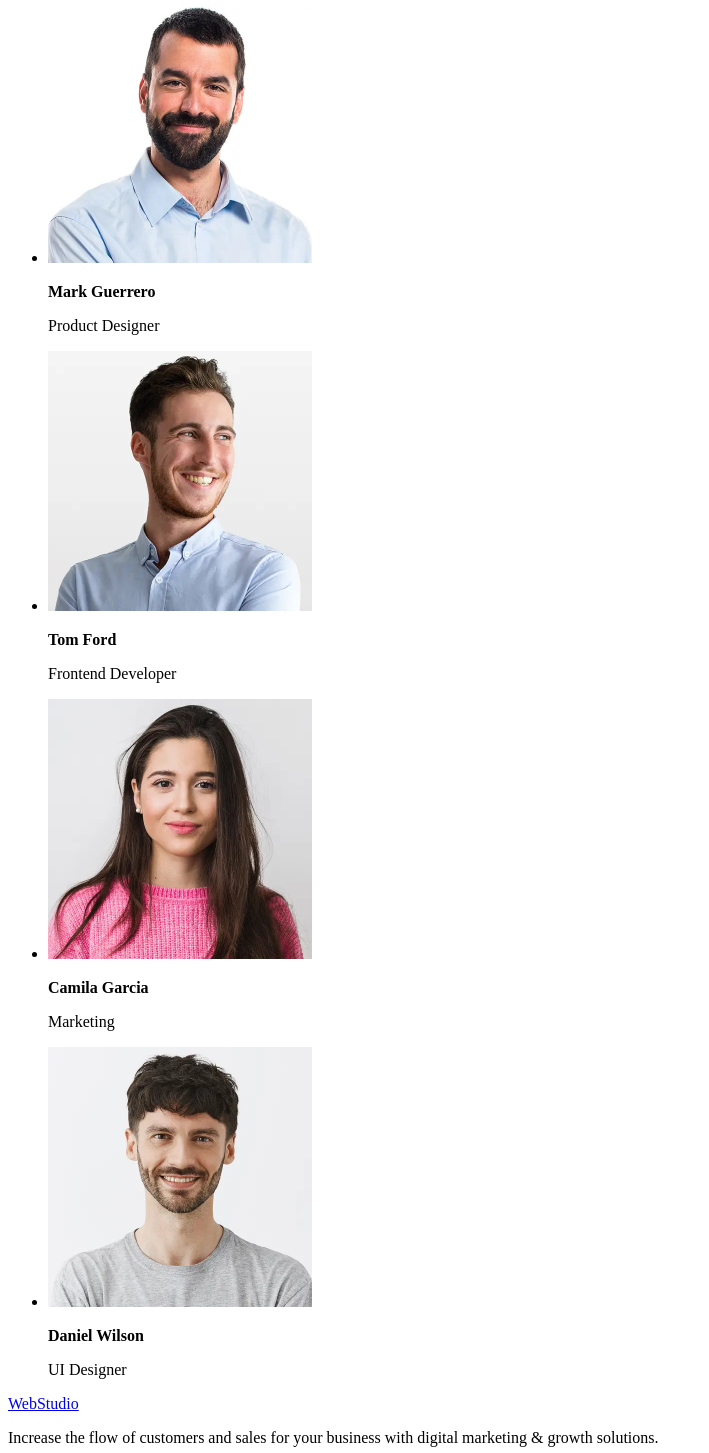
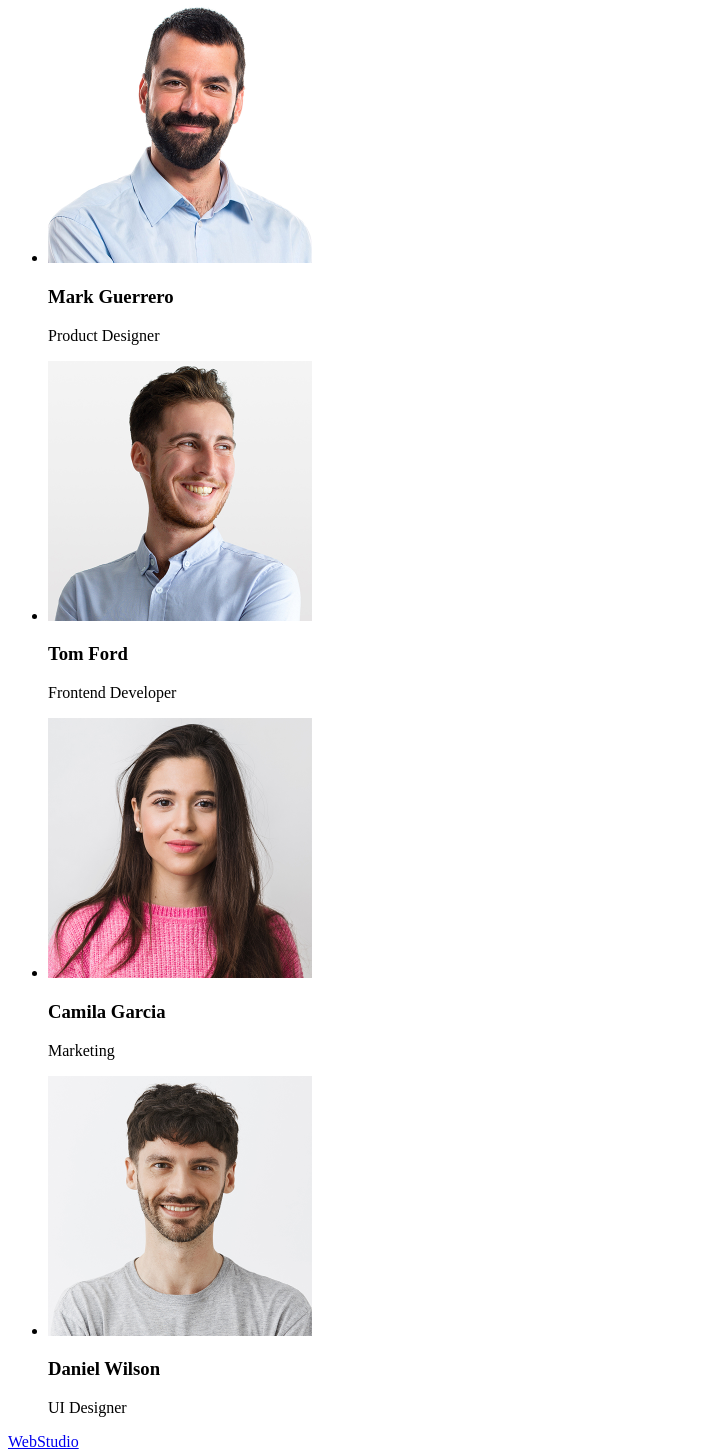
Before and after one commit to Serhii-Paliienko/goit-markup-hw-01, a plain HTML site: page index.html in a window 1280 px wide. Shown: the part 796-2249 px from the top of the page, without its empty margins (0-709 px from the left). Drawn offline with Linux system fonts and the light colour scheme.

Commit message:
upgrade after validator

```diff
--- a/index.html
+++ b/index.html
@@ -71,34 +71,34 @@
         <ul>
           <li>
             <img
-              src="./images/mark_guerrero.webp"
+              src="./images/mark_guerrero.jpg"
               alt="Mark Guerrero"
               width="264"
             />
-            <p><strong>Mark Guerrero</strong></p>
+            <h3><strong>Mark Guerrero</strong></h3>
             <p>Product Designer</p>
           </li>
           <li>
-            <img src="./images/tom_ford.webp" alt="Tom Ford" width="264" />
-            <p><strong>Tom Ford</strong></p>
+            <img src="./images/tom_ford.jpg" alt="Tom Ford" width="264" />
+            <h3><strong>Tom Ford</strong></h3>
             <p>Frontend Developer</p>
           </li>
           <li>
             <img
-              src="./images/camila_garcia.webp"
+              src="./images/camila_garcia.jpg"
               alt="Camila Garcia"
               width="264"
             />
-            <p><strong>Camila Garcia</strong></p>
+            <h3><strong>Camila Garcia</strong></h3>
             <p>Marketing</p>
           </li>
           <li>
             <img
-              src="./images/daniel_wilson.webp"
+              src="./images/daniel_wilson.jpg"
               alt="Daniel Wilson"
               width="264"
             />
-            <p><strong>Daniel Wilson</strong></p>
+            <h3><strong>Daniel Wilson</strong></h3>
             <p>UI Designer</p>
           </li>
         </ul>
```
